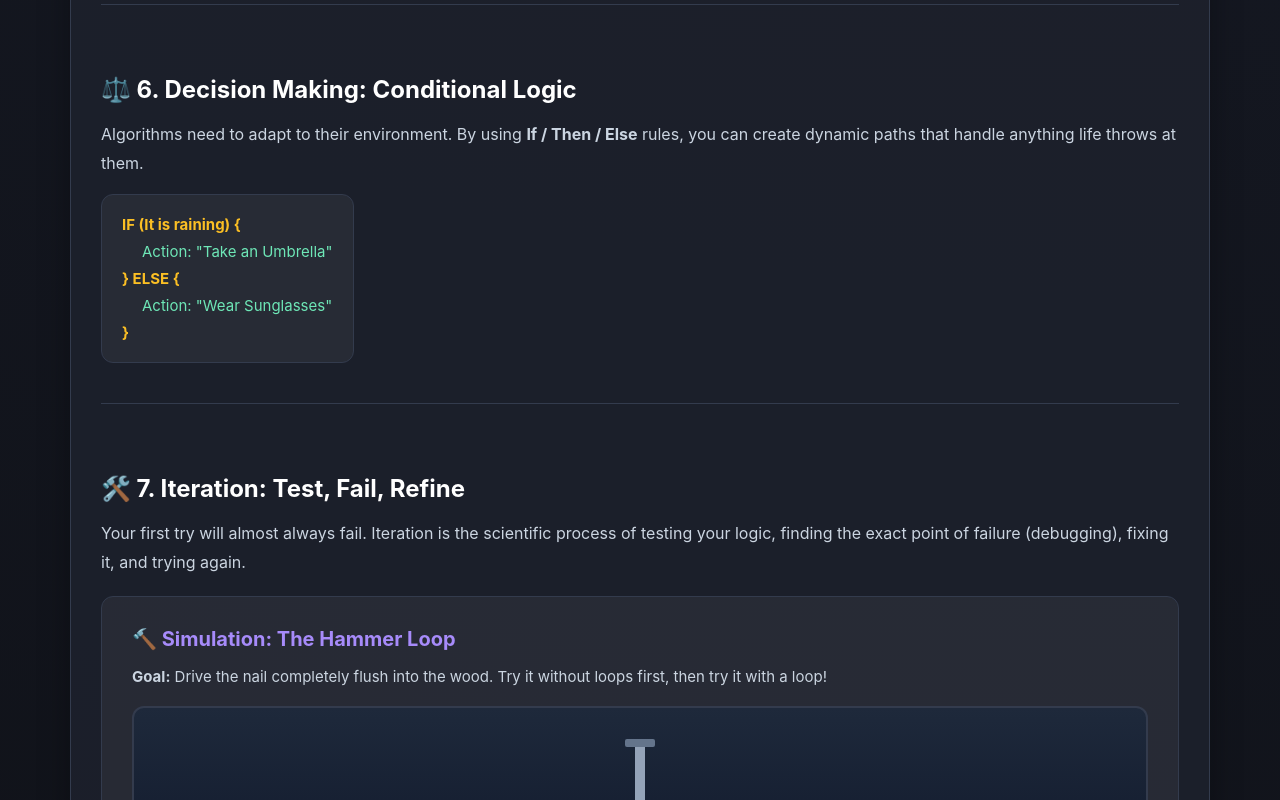
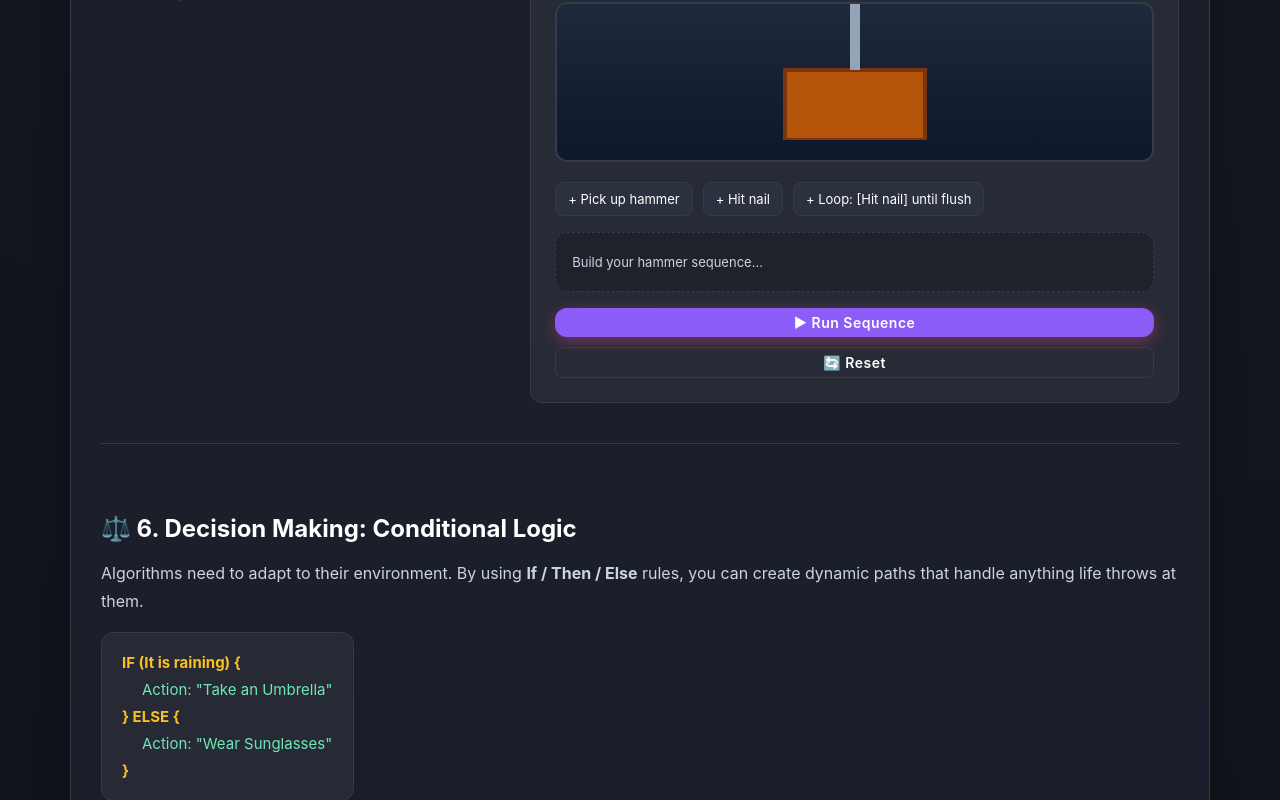
Before and after one commit to SPP-2005/AlgoThink1, a Next.js app: page /course/module-1 in a window 1280 px wide. Shown: the part 3240-4040 px from the top of the page. Built offline with nearby package versions, Linux system fonts and the light colour scheme.

Commit message:
feat: add interactive algorithm simulation module for sequence and loop logic training

```diff
--- a/app/course/module-1/page.js
+++ b/app/course/module-1/page.js
@@ -540,41 +540,22 @@ export default function Module1() {
                 {/* 5. Repetition */}
                 <div style={{ marginBottom: '50px', paddingBottom: '40px', borderBottom: '1px solid var(--border)' }}>
                     <h2 style={{ fontSize: '26px', color: '#ffffff', marginBottom: '16px' }}>🔄 5. Repetition: The Power of Loops</h2>
+
+                    <div style={{ display: 'flex', flexWrap: 'wrap', gap: '30px' }}>
+                        <div style={{ flex: '1', minWidth: '280px' }}>
                             <p style={{ color: 'var(--text-muted)', lineHeight: '1.8', marginBottom: '16px', fontSize: '16px' }}>
                                 Never write the exact same instruction twice. If you're washing 100 plates, you don't write "Wash Plate" 100 times. You tell the system: <strong>"Repeat until sink is empty: Wash Plate"</strong>.
                             </p>
                         </div>
 
-                {/* 6. Decision Making */}
-                <div style={{ marginBottom: '50px', paddingBottom: '40px', borderBottom: '1px solid var(--border)' }}>
-                    <h2 style={{ fontSize: '26px', color: '#ffffff', marginBottom: '16px' }}>⚖️ 6. Decision Making: Conditional Logic</h2>
-                    <p style={{ color: 'var(--text-muted)', lineHeight: '1.8', marginBottom: '16px', fontSize: '16px' }}>
-                        Algorithms need to adapt to their environment. By using <strong>If / Then / Else</strong> rules, you can create dynamic paths that handle anything life throws at them.
-                    </p>
-                    <div style={{ background: 'rgba(255,255,255,0.05)', padding: '20px', borderRadius: '12px', display: 'inline-block', border: '1px solid var(--border)', fontFamily: 'monospace', fontSize: '15px' }}>
-                        <div style={{ color: '#fbbf24', fontWeight: 'bold', marginBottom: '8px' }}>IF (It is raining) {"{"}</div>
-                        <div style={{ color: '#6ee7b7', paddingLeft: '20px', marginBottom: '8px' }}>Action: "Take an Umbrella"</div>
-                        <div style={{ color: '#fbbf24', fontWeight: 'bold', marginBottom: '8px' }}>{"}"} ELSE {"{"}</div>
-                        <div style={{ color: '#6ee7b7', paddingLeft: '20px', marginBottom: '8px' }}>Action: "Wear Sunglasses"</div>
-                        <div style={{ color: '#fbbf24', fontWeight: 'bold' }}>{"}"}</div>
-                    </div>
-                </div>
-
-                {/* 7. Iteration */}
-                <div style={{ marginBottom: '50px', paddingBottom: '40px' }}>
-                    <h2 style={{ fontSize: '26px', color: '#ffffff', marginBottom: '16px' }}>🛠️ 7. Iteration: Test, Fail, Refine</h2>
-                    <p style={{ color: 'var(--text-muted)', lineHeight: '1.8', marginBottom: '20px', fontSize: '16px' }}>
-                        Your first try will almost always fail. Iteration is the scientific process of testing your logic, finding the exact point of failure (debugging), fixing it, and trying again.
-                    </p>
-
                         {/* Hammer Game */}
-                    <div style={{ background: 'rgba(255,255,255,0.05)', padding: '30px', borderRadius: '12px', border: '1px solid var(--border)' }}>
-                        <h3 style={{ fontSize: '20px', color: '#a78bfa', marginBottom: '16px' }}>🔨 Simulation: The Hammer Loop</h3>
-                        <p style={{ color: 'var(--text-muted)', fontSize: '15px', marginBottom: '20px' }}>
+                        <div style={{ flex: '1.5', minWidth: '350px', background: 'rgba(255,255,255,0.05)', padding: '24px', borderRadius: '12px', border: '1px solid var(--border)' }}>
+                            <h3 style={{ fontSize: '18px', color: '#a78bfa', marginBottom: '12px' }}>🔨 Example of Loops</h3>
+                            <p style={{ color: 'var(--text-muted)', fontSize: '14px', marginBottom: '16px' }}>
                                 <strong>Goal:</strong> Drive the nail completely flush into the wood. Try it without loops first, then try it with a loop!
                             </p>
 
-                        <div style={{ height: '200px', background: 'linear-gradient(to bottom, #1e293b, #0f172a)', borderRadius: '12px', border: '2px solid var(--border)', position: 'relative', overflow: 'hidden', marginBottom: '20px', display: 'flex', justifyContent: 'center', alignItems: 'flex-end', paddingBottom: '20px' }}>
+                            <div style={{ height: '160px', background: 'linear-gradient(to bottom, #1e293b, #0f172a)', borderRadius: '12px', border: '2px solid var(--border)', position: 'relative', overflow: 'hidden', marginBottom: '20px', display: 'flex', justifyContent: 'center', alignItems: 'flex-end', paddingBottom: '20px' }}>
                                 <style>{`
                                     @keyframes hammerStrike {
                                         0% { transform: rotate(0deg); }
@@ -602,29 +583,53 @@ export default function Module1() {
                                 </svg>
                             </div>
 
-                        <div style={{ display: 'flex', gap: '10px', flexWrap: 'wrap', marginBottom: '20px' }}>
+                            <div style={{ display: 'flex', gap: '10px', flexWrap: 'wrap', marginBottom: '16px' }}>
                                 {availableHammerItems.map((item, idx) => (
-                                <button key={idx} onClick={() => handleHammerAdd(item)} disabled={hammerStatus === 'running'} style={{ background: 'var(--surface-light)', border: '1px solid var(--border)', color: 'white', padding: '10px 16px', borderRadius: '8px', cursor: hammerStatus === 'running' ? 'not-allowed' : 'pointer', transition: 'all 0.2s' }}>
+                                    <button key={idx} onClick={() => handleHammerAdd(item)} disabled={hammerStatus === 'running'} style={{ background: 'var(--surface-light)', border: '1px solid var(--border)', color: 'white', padding: '8px 12px', borderRadius: '8px', cursor: hammerStatus === 'running' ? 'not-allowed' : 'pointer', transition: 'all 0.2s', fontSize: '13px' }}>
                                         + {item}
                                     </button>
                                 ))}
                             </div>
 
-                        <div style={{ background: 'rgba(0,0,0,0.2)', padding: '20px', borderRadius: '12px', minHeight: '80px', border: '1px dashed var(--border)', display: 'flex', gap: '10px', flexWrap: 'wrap', alignItems: 'center' }}>
-                            {hammerSeq.length === 0 && <span style={{ color: 'var(--text-muted)' }}>Build your hammer sequence...</span>}
+                            <div style={{ background: 'rgba(0,0,0,0.2)', padding: '16px', borderRadius: '12px', minHeight: '60px', border: '1px dashed var(--border)', display: 'flex', gap: '8px', flexWrap: 'wrap', alignItems: 'center' }}>
+                                {hammerSeq.length === 0 && <span style={{ color: 'var(--text-muted)', fontSize: '13px' }}>Build your hammer sequence...</span>}
                                 {hammerSeq.map((item, idx) => (
-                                <div key={idx} style={{ background: hammerSimStep === idx ? '#f59e0b' : '#8b5cf6', color: 'white', padding: '8px 16px', borderRadius: '8px', fontSize: '14px', boxShadow: '0 4px 12px rgba(139, 92, 246, 0.3)', transition: 'background 0.3s' }}>
+                                    <div key={idx} style={{ background: hammerSimStep === idx ? '#f59e0b' : '#8b5cf6', color: 'white', padding: '6px 12px', borderRadius: '8px', fontSize: '12px', boxShadow: '0 4px 12px rgba(139, 92, 246, 0.3)', transition: 'background 0.3s' }}>
                                         {idx + 1}. {item}
                                     </div>
                                 ))}
                             </div>
 
-                        <div style={{ marginTop: '20px', display: 'flex', gap: '12px', alignItems: 'center', flexWrap: 'wrap' }}>
-                            <button onClick={runHammerSim} disabled={hammerStatus === 'running'} className="btn btn-primary" style={{ padding: '8px 24px', background: hammerStatus === 'running' ? '#64748b' : '#8b5cf6', cursor: hammerStatus === 'running' ? 'not-allowed' : 'pointer' }}>▶ Run Sequence</button>
-                            <button onClick={handleHammerReset} disabled={hammerStatus === 'running'} className="btn" style={{ background: 'transparent', border: '1px solid var(--border)', color: 'white', padding: '8px 24px', borderRadius: '8px', cursor: hammerStatus === 'running' ? 'not-allowed' : 'pointer' }}>🔄 Reset</button>
-                            {hammerMessage && <span style={{ marginLeft: '10px', color: hammerStatus === 'error' ? '#f87171' : hammerStatus === 'success' ? '#34d399' : '#fbbf24', fontWeight: 'bold' }}>{hammerMessage}</span>}
+                            <div style={{ marginTop: '16px', display: 'flex', gap: '10px', alignItems: 'center', flexWrap: 'wrap' }}>
+                                <button onClick={runHammerSim} disabled={hammerStatus === 'running'} className="btn btn-primary" style={{ padding: '6px 16px', fontSize: '14px', background: hammerStatus === 'running' ? '#64748b' : '#8b5cf6', cursor: hammerStatus === 'running' ? 'not-allowed' : 'pointer' }}>▶ Run Sequence</button>
+                                <button onClick={handleHammerReset} disabled={hammerStatus === 'running'} className="btn" style={{ background: 'transparent', border: '1px solid var(--border)', color: 'white', padding: '6px 16px', fontSize: '14px', borderRadius: '8px', cursor: hammerStatus === 'running' ? 'not-allowed' : 'pointer' }}>🔄 Reset</button>
+                            </div>
+                            {hammerMessage && <div style={{ marginTop: '10px', fontSize: '13px', color: hammerStatus === 'error' ? '#f87171' : hammerStatus === 'success' ? '#34d399' : '#fbbf24', fontWeight: 'bold' }}>{hammerMessage}</div>}
                         </div>
                     </div>
+                </div>
+
+                {/* 6. Decision Making */}
+                <div style={{ marginBottom: '50px', paddingBottom: '40px', borderBottom: '1px solid var(--border)' }}>
+                    <h2 style={{ fontSize: '26px', color: '#ffffff', marginBottom: '16px' }}>⚖️ 6. Decision Making: Conditional Logic</h2>
+                    <p style={{ color: 'var(--text-muted)', lineHeight: '1.8', marginBottom: '16px', fontSize: '16px' }}>
+                        Algorithms need to adapt to their environment. By using <strong>If / Then / Else</strong> rules, you can create dynamic paths that handle anything life throws at them.
+                    </p>
+                    <div style={{ background: 'rgba(255,255,255,0.05)', padding: '20px', borderRadius: '12px', display: 'inline-block', border: '1px solid var(--border)', fontFamily: 'monospace', fontSize: '15px' }}>
+                        <div style={{ color: '#fbbf24', fontWeight: 'bold', marginBottom: '8px' }}>IF (It is raining) {"{"}</div>
+                        <div style={{ color: '#6ee7b7', paddingLeft: '20px', marginBottom: '8px' }}>Action: "Take an Umbrella"</div>
+                        <div style={{ color: '#fbbf24', fontWeight: 'bold', marginBottom: '8px' }}>{"}"} ELSE {"{"}</div>
+                        <div style={{ color: '#6ee7b7', paddingLeft: '20px', marginBottom: '8px' }}>Action: "Wear Sunglasses"</div>
+                        <div style={{ color: '#fbbf24', fontWeight: 'bold' }}>{"}"}</div>
+                    </div>
+                </div>
+
+                {/* 7. Iteration */}
+                <div style={{ marginBottom: '50px', paddingBottom: '40px' }}>
+                    <h2 style={{ fontSize: '26px', color: '#ffffff', marginBottom: '16px' }}>🛠️ 7. Iteration: Test, Fail, Refine</h2>
+                    <p style={{ color: 'var(--text-muted)', lineHeight: '1.8', marginBottom: '20px', fontSize: '16px' }}>
+                        Your first try will almost always fail. Iteration is the scientific process of testing your logic, finding the exact point of failure (debugging), fixing it, and trying again.
+                    </p>
                 </div>
 
                 <div style={{ display: 'flex', justifyContent: 'flex-end', marginTop: '20px' }}>
```
Lines whose indentation alone changed are shown as unchanged.
